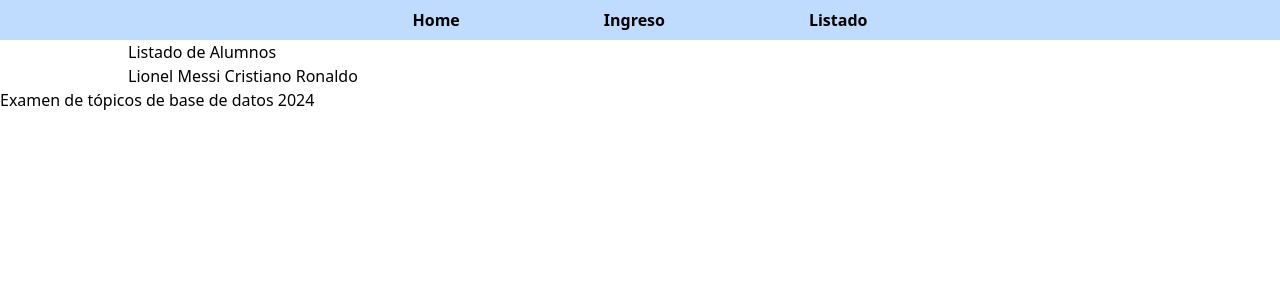
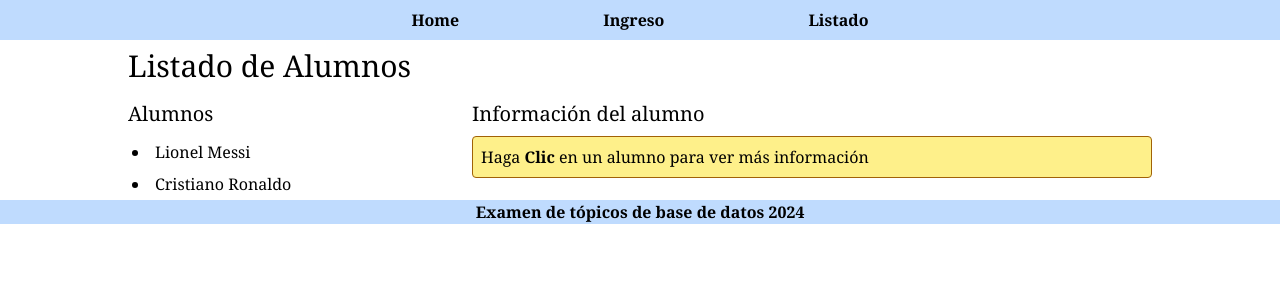
Before and after one commit to joanzeca/examen-bd, a Django app: page /listado/ in a window 1280 px wide. Shown: the top 300 px of the page. Run offline with Django 4.2, Linux system fonts and the light colour scheme; data comes from the database, SQL or seed files in the repository; some libraries are stand-ins or nearby versions.

Commit message:
Vista listado terminada

```diff
--- a/app/templates/base.html
+++ b/app/templates/base.html
@@ -7,7 +7,7 @@
     <title>Alumnos-Cursos</title>
     {% tailwind_css %}
 </head>
-<body>
+<body class="font-serif">
     <header>
         <nav>
             <ul
@@ -42,6 +42,108 @@
     >
         {% block content %}{% endblock %}
     </main>
-    <footer>Examen de tópicos de base de datos 2024</footer>
+    <footer class="text-center font-bold bg-blue-200">Examen de tópicos de base de datos 2024</footer>
+    <script>
+        alumnos = []
+        const lista_alumnos = document.querySelectorAll('#lista-alumnos li');
+
+        document.addEventListener('DOMContentLoaded', () => {
+            fetch('http://127.0.0.1:8000/api/listado/')
+                .then(response => {
+                    if (!response.ok) {
+                        throw new Error('Network response was not ok ' + response.statusText);
+                    }
+                    return response.json();
+                })
+                .then(data => {
+                    alumnos = data;
+                    if(data.length === 0){
+                        const mensaje_rojo = document.getElementById("mensaje-rojo");
+                        const mensaje_amarillo = document.getElementById("mensaje-amarillo");
+                        mensaje_amarillo.classList.add("hidden");
+                        mensaje_rojo.classList.remove("hidden");
+                    }
+                })
+                .catch(error => {
+                    console.error('There has been a problem with your fetch operation:', error);
+                });
+        });
+
+        lista_alumnos.forEach(item => {
+            item.addEventListener('click', () => {
+                const alumno = alumnos.find(alumno => alumno.nombre === item.textContent);
+                const mensaje_amarillo = document.getElementById("mensaje-amarillo");
+                const mensaje_verde = document.getElementById("mensaje-verde");
+                mensaje_amarillo.classList.add("hidden");
+                mensaje_verde.classList.remove("hidden");
+
+                const span = mensaje_verde.querySelector('span');
+                span.textContent = `${item.textContent}`;
+
+                const info_alumnos = document.getElementById("info-alumno");
+
+                const table_aux = info_alumnos.querySelector("table");
+
+                if(table_aux){
+                    table_aux.remove();
+                }
+
+                // Crear elementos de la tabla
+                const table = document.createElement('table');
+                table.classList.add('border', 'border-collapse', 'border-gray-200');
+
+                // Crear cabecera (thead)
+                const thead = document.createElement('thead');
+                const headRow = document.createElement('tr');
+                const headCell = document.createElement('th');
+                headCell.setAttribute('colspan', '2');
+                headCell.classList.add('border-b-2');
+                headCell.textContent = "Alumno";
+                headRow.appendChild(headCell);
+                thead.appendChild(headRow);
+                table.appendChild(thead);
+
+                // Crear cuerpo de la tabla (tbody)
+                const tbody = document.createElement('tbody');
+
+
+
+                // Datos del alumno
+                const data = {
+                    'Nombre': item.textContent,
+                    'Curso': alumno.curso,
+                    'Nota 1': alumno.nota1,
+                    'Nota 2': alumno.nota2,
+                    'Promedio': alumno.promedio,
+                    'Condición': alumno.condicion,
+                    'Fecha de registro': alumno.fecha_reg
+                };
+
+                // Crear filas con datos
+                Object.keys(data).forEach(key => {
+                    const row = document.createElement('tr');
+                    const cell1 = document.createElement('td');
+                    const cell2 = document.createElement('td');
+
+                    cell1.innerHTML = `<strong>${key}</strong>`;
+                    cell2.textContent = data[key];
+
+                    row.appendChild(cell1);
+                    row.appendChild(cell2);
+
+                    tbody.appendChild(row);
+                });
+
+                table.appendChild(tbody);
+
+                info_alumnos.appendChild(table);
+
+
+
+            });
+        });
+
+
+    </script>
 </body>
 </html>
--- a/app/templates/home.html
+++ b/app/templates/home.html
@@ -1,4 +1,4 @@
 {% extends "base.html" %}
 {% block content %}
-    <h1 class="bg-red-500">Home</h1>
+<h1 class="text-3xl my-2">Home</h1>
 {% endblock %}
--- a/app/templates/ingreso.html
+++ b/app/templates/ingreso.html
@@ -1,4 +1,4 @@
 {% extends "base.html" %}
 {% block content %}
-    <h1>Ingreso</h1>
+<h1 class="text-3xl my-2">Ingreso</h1>
 {% endblock %}
--- a/app/templates/listado.html
+++ b/app/templates/listado.html
@@ -1,15 +1,46 @@
 {% extends "base.html" %}
 {% block content %}
-    <h1>Listado de Alumnos</h1>
+    <h1 class="text-3xl my-2">Listado de Alumnos</h1>
+    <div class="flex gap-1">
+        <div class="w-1/3">
+            <h1 class="text-xl my-2">Alumnos</h1>
             {% if alumnos %}
-            <ul>
+                <ul
+                    id="lista-alumnos"
+                    class="list-disc list-inside flex flex-col">
                     {% for alumno in alumnos %}
-                    <li
-                        class="cursor-pointer inline-block"
+                        <li id="al-{{alumno.id}}"
+                            class="cursor-pointer hover:bg-green-100 px-1 rounded my-1"
                         >{{alumno}}</li>
                     {% endfor %}
                 </ul>
             {%else%}
                 <p>No hay alumnos</p>
             {% endif %}
+        </div>
+        <div class="w-2/3 flex flex-col py-2 gap-2" id="info-alumno">
+            <h1 class="text-xl">Información del alumno</h1>
+            <p
+                id="mensaje-amarillo"
+                class="bg-yellow-200 rounded p-2 border border-yellow-700"
+            >
+                Haga <span class="font-bold">Clic</span> en un alumno para ver más información
+            </p>
+
+            <p
+                id="mensaje-verde"
+                class="bg-green-200 rounded p-2 border border-green-700 hidden"
+            >
+                Información del alumno <span class="font-bold">Alumno XYZ</span>
+            </p>
+
+            <p
+                id="mensaje-rojo"
+                class="bg-red-200 rounded p-2 border border-red-700 hidden"
+            >
+                No hay alumnos registrados aún
+            </p>
+        </div>
+    </div>
+
 {% endblock %}
--- a/app/urls.py
+++ b/app/urls.py
@@ -1,8 +1,9 @@
 from django.urls import path
-from .views import home, ingreso, listado
+from .views import home, ingreso, listado, api_listado
 
 urlpatterns = [
     path("", home, name="home"),
     path("ingreso/", ingreso, name="ingreso"),
     path("listado/", listado, name="listado"),
+    path("api/listado/", api_listado, name="api_listado"),
 ]
--- a/app/views.py
+++ b/app/views.py
@@ -1,6 +1,7 @@
 from django.shortcuts import render
-from django.http import Http404
+from django.http import Http404, JsonResponse
 from .models import Alumno
+from django.core.serializers import serialize
 
 # Create your views here.
 
@@ -14,6 +15,21 @@ def listado(request):
     try:
         alumnos = Alumno.objects.all()
     except ValueError:
-        raise Http404("Alumnos no encontrados.", ValueError)
+        raise Http404("Ha ocurrido un error al hacer la consulta a la tabla Alumno.", ValueError)
 
     return render(request, "listado.html", {"alumnos":alumnos})
+
+def api_listado(request):
+    try:
+        alumnos = Alumno.objects.all().values()
+        alumnos_list = list(alumnos)
+        # Agregar la propiedad 'condicion' a cada alumno
+        for alumno in alumnos_list:
+            alumno_obj = Alumno.objects.get(id=alumno['id'])  # Suponiendo que 'id' es la clave primaria
+            alumno['condicion'] = alumno_obj.condicion
+            alumno['promedio'] = alumno_obj.promedio
+            alumno['fecha_reg'] = alumno_obj.fecha_reg.strftime("%d-%m-%Y")
+    except ValueError:
+        raise Http404("Ha ocurrido un error al hacer la consulta a la tabla Alumno.", ValueError)
+
+    return JsonResponse(alumnos_list, safe=False)
--- a/theme/static/css/dist/styles.css
+++ b/theme/static/css/dist/styles.css
@@ -828,6 +828,21 @@ select {
   margin-right: auto;
 }
 
+.my-1 {
+  margin-top: 0.25rem;
+  margin-bottom: 0.25rem;
+}
+
+.my-2 {
+  margin-top: 0.5rem;
+  margin-bottom: 0.5rem;
+}
+
+.mx-1 {
+  margin-left: 0.25rem;
+  margin-right: 0.25rem;
+}
+
 .block {
   display: block;
 }
@@ -864,6 +879,14 @@ select {
   height: 100vh;
 }
 
+.w-1\/3 {
+  width: 33.333333%;
+}
+
+.w-2\/3 {
+  width: 66.666667%;
+}
+
 .max-w-screen-md {
   max-width: 768px;
 }
@@ -890,6 +913,18 @@ select {
 
 .resize {
   resize: both;
+}
+
+.list-inside {
+  list-style-position: inside;
+}
+
+.list-disc {
+  list-style-type: disc;
+}
+
+.flex-col {
+  flex-direction: column;
 }
 
 .content-start {
@@ -920,8 +955,57 @@ select {
   gap: 5rem;
 }
 
+.gap-1 {
+  gap: 0.25rem;
+}
+
+.gap-4 {
+  gap: 1rem;
+}
+
+.gap-3 {
+  gap: 0.75rem;
+}
+
+.rounded {
+  border-radius: 0.25rem;
+}
+
 .border {
   border-width: 1px;
+}
+
+.border-b-2 {
+  border-bottom-width: 2px;
+}
+
+.border-b {
+  border-bottom-width: 1px;
+}
+
+.border-green-700 {
+  --tw-border-opacity: 1;
+  border-color: rgb(21 128 61 / var(--tw-border-opacity));
+}
+
+.border-yellow-700 {
+  --tw-border-opacity: 1;
+  border-color: rgb(161 98 7 / var(--tw-border-opacity));
+}
+
+.border-gray-700 {
+  --tw-border-opacity: 1;
+  border-color: rgb(55 65 81 / var(--tw-border-opacity));
+}
+
+.border-red-700 {
+  --tw-border-opacity: 1;
+  border-color: rgb(185 28 28 / var(--tw-border-opacity));
+}
+
+.border-gray-200 {
+  --tw-border-opacity: 1;
+  border-color: rgb(229 231 235 / var(--tw-border-opacity));
 }
 
 .bg-gray-50 {
@@ -939,8 +1023,37 @@ select {
   background-color: rgb(191 219 254 / var(--tw-bg-opacity));
 }
 
+.bg-green-200 {
+  --tw-bg-opacity: 1;
+  background-color: rgb(187 247 208 / var(--tw-bg-opacity));
+}
+
+.bg-yellow-200 {
+  --tw-bg-opacity: 1;
+  background-color: rgb(254 240 138 / var(--tw-bg-opacity));
+}
+
+.bg-red-100 {
+  --tw-bg-opacity: 1;
+  background-color: rgb(254 226 226 / var(--tw-bg-opacity));
+}
+
+.bg-gray-200 {
+  --tw-bg-opacity: 1;
+  background-color: rgb(229 231 235 / var(--tw-bg-opacity));
+}
+
+.bg-red-200 {
+  --tw-bg-opacity: 1;
+  background-color: rgb(254 202 202 / var(--tw-bg-opacity));
+}
+
 .p-2 {
   padding: 0.5rem;
+}
+
+.p-1 {
+  padding: 0.25rem;
 }
 
 .py-2 {
@@ -958,6 +1071,15 @@ select {
   padding-right: 2rem;
 }
 
+.px-1 {
+  padding-left: 0.25rem;
+  padding-right: 0.25rem;
+}
+
+.text-center {
+  text-align: center;
+}
+
 .font-serif {
   font-family: ui-serif, Georgia, Cambria, "Times New Roman", Times, serif;
 }
@@ -965,6 +1087,21 @@ select {
 .text-5xl {
   font-size: 3rem;
   line-height: 1;
+}
+
+.text-2xl {
+  font-size: 1.5rem;
+  line-height: 2rem;
+}
+
+.text-3xl {
+  font-size: 1.875rem;
+  line-height: 2.25rem;
+}
+
+.text-xl {
+  font-size: 1.25rem;
+  line-height: 1.75rem;
 }
 
 .font-bold {
@@ -1004,3 +1141,13 @@ select {
   --tw-bg-opacity: 1;
   background-color: rgb(147 197 253 / var(--tw-bg-opacity));
 }
+
+.hover\:bg-blue-100:hover {
+  --tw-bg-opacity: 1;
+  background-color: rgb(219 234 254 / var(--tw-bg-opacity));
+}
+
+.hover\:bg-green-100:hover {
+  --tw-bg-opacity: 1;
+  background-color: rgb(220 252 231 / var(--tw-bg-opacity));
+}
```
Lines whose indentation alone changed are shown as unchanged.
